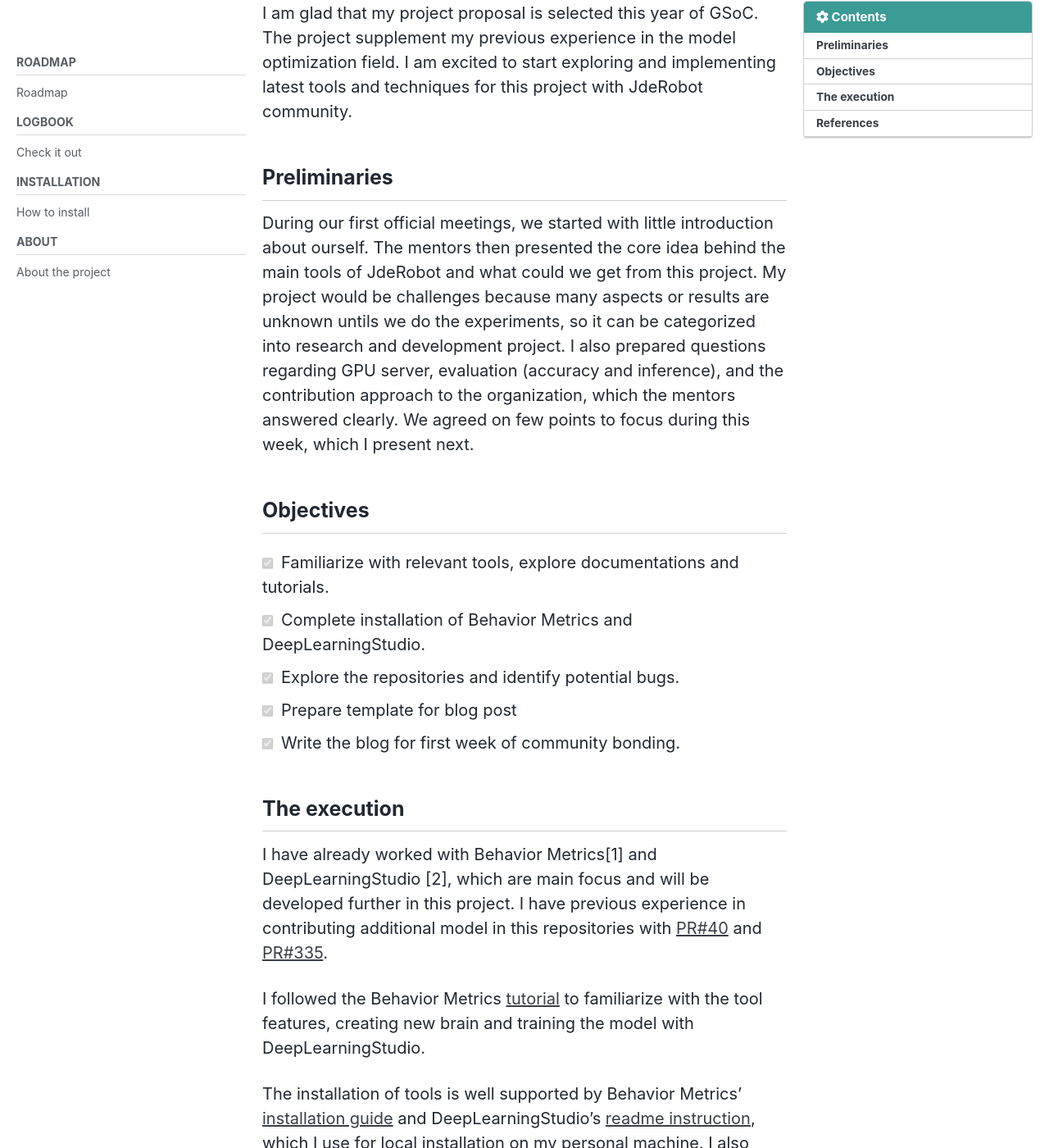
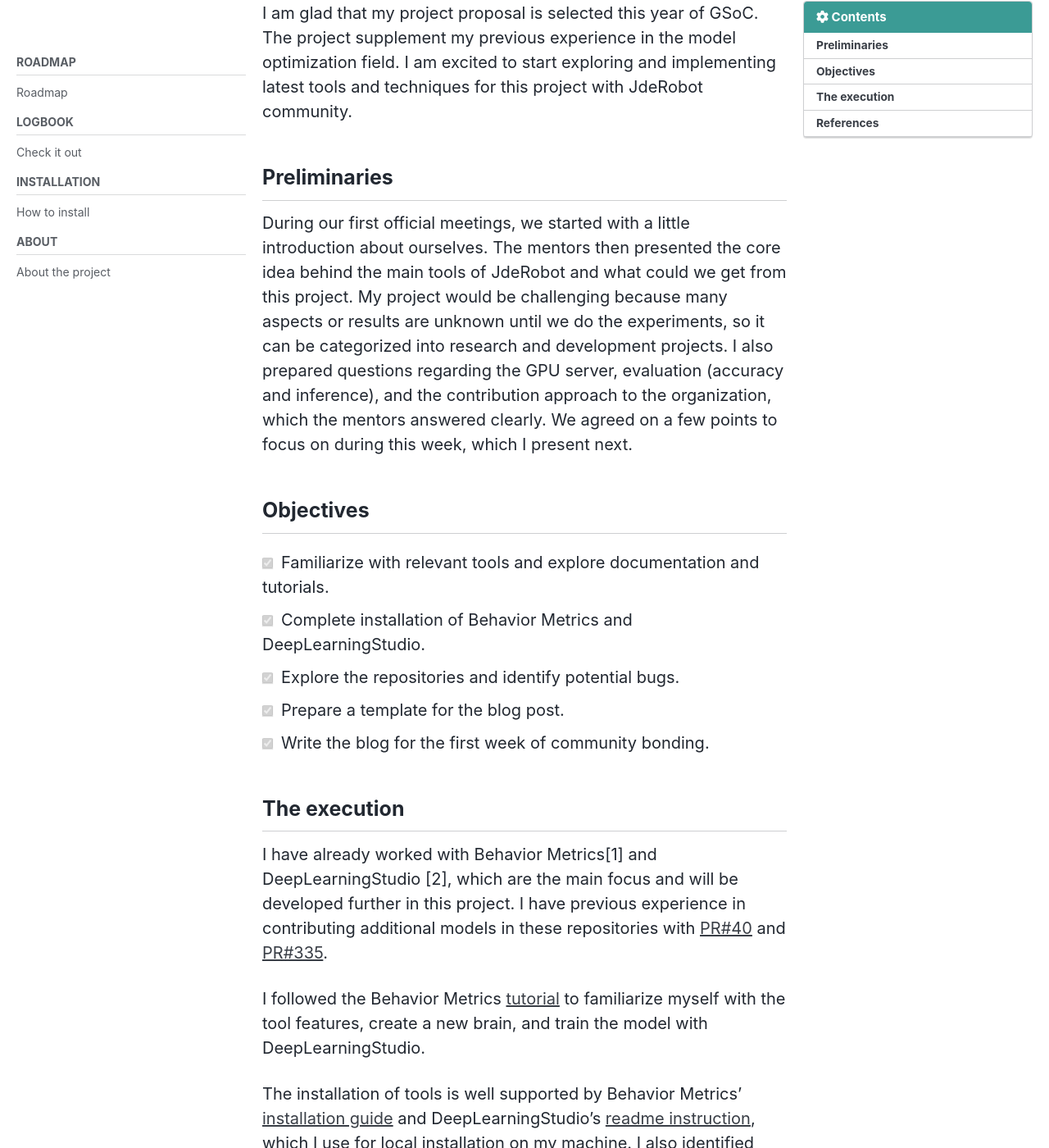
Before and after one commit to TheRoboticsClub/gsoc2022-Nikhil_Paliwal, a Jekyll site: the page built from docs/_posts/2022-05-30-Community-Bonding-Week-1.md, in a window 1280 px wide and 1400 px high, scrolled down 190 px. Shown: the whole window at 82% size. Built offline with Jekyll 4.4.1, drawn with Linux system fonts in a browser that asks for light colours; cached includes are drawn as plain includes; nearby versions of some CDN libraries; some of the changed text lies outside the part shown.

Commit message:
Improvement in writing

```diff
--- a/docs/_posts/2022-05-30-Community-Bonding-Week-1.md
+++ b/docs/_posts/2022-05-30-Community-Bonding-Week-1.md
@@ -25,26 +25,26 @@ I am glad that my project proposal is selected this year of GSoC. The project su
 
 ## Preliminaries
 
-During our first official meetings, we started with little introduction about ourself. The mentors then presented the core idea behind the main tools of JdeRobot and what could we get from this project. My project would be challenges because many aspects or results are unknown untils we do the experiments, so it can be categorized into research and development project. I also prepared questions regarding GPU server, evaluation (accuracy and inference), and the contribution approach to the organization, which the mentors answered clearly. We agreed on few points to focus during this week, which I present next.
+During our first official meetings, we started with a little introduction about ourselves. The mentors then presented the core idea behind the main tools of JdeRobot and what could we get from this project. My project would be challenging because many aspects or results are unknown until we do the experiments, so it can be categorized into research and development projects. I also prepared questions regarding the GPU server, evaluation (accuracy and inference), and the contribution approach to the organization, which the mentors answered clearly. We agreed on a few points to focus on during this week, which I present next.
 
 ## Objectives
 
-- [x] Familiarize with relevant tools, explore documentations and tutorials.
+- [x] Familiarize with relevant tools and explore documentation and tutorials.
 - [x] Complete installation of Behavior Metrics and DeepLearningStudio.
 - [x] Explore the repositories and identify potential bugs.
-- [x] Prepare template for blog post
-- [x] Write the blog for first week of community bonding.
+- [x] Prepare a template for the blog post.
+- [x] Write the blog for the first week of community bonding.
 
 
 ## The execution
 
-I have already worked with Behavior Metrics[1] and DeepLearningStudio [2], which are main focus and will be developed further in this project. I have previous experience in contributing additional model in this repositories with [PR#40](https://github.com/JdeRobot/DeepLearningStudio/pull/40) and [PR#335](https://github.com/JdeRobot/BehaviorMetrics/pull/335).
+I have already worked with Behavior Metrics[1] and DeepLearningStudio [2], which are the main focus and will be developed further in this project. I have previous experience in contributing additional models in these repositories with [PR#40](https://github.com/JdeRobot/DeepLearningStudio/pull/40) and [PR#335](https://github.com/JdeRobot/BehaviorMetrics/pull/335).
 
-I followed the Behavior Metrics [tutorial](https://jderobot.github.io/BehaviorMetrics/quick_start/tutorial) to familiarize with the tool features, creating new brain and training the model with DeepLearningStudio.
+I followed the Behavior Metrics [tutorial](https://jderobot.github.io/BehaviorMetrics/quick_start/tutorial) to familiarize myself with the tool features, create a new brain, and train the model with DeepLearningStudio.
 
-The installation of tools is well supported by Behavior Metrics' [installation guide](https://jderobot.github.io/BehaviorMetrics/install/) and DeepLearningStudio's [readme instruction](https://github.com/JdeRobot/DeepLearningStudio), which I use for local installation on my personal machine. I also identified potential bugs, which I will discuss in coming meeting.
+The installation of tools is well supported by Behavior Metrics' [installation guide](https://jderobot.github.io/BehaviorMetrics/install/) and DeepLearningStudio's [readme instruction](https://github.com/JdeRobot/DeepLearningStudio), which I use for local installation on my machine. I also identified potential bugs, which I will discuss in the next meeting.
 
-I adapted this blog [template](https://github.com/TheRoboticsClub/gsoc2021-Utkarsh_Mishra/tree/gh-pages), which compatible and suitable for GSoC project reporting. With this post I conclude my first week of GSoC's community bonding period.
+I adapted this blog [template](https://github.com/TheRoboticsClub/gsoc2021-Utkarsh_Mishra/tree/gh-pages), which is compatible and suitable for GSoC project reporting. With this post, I conclude my first week of GSoC's community bonding period.
 
 ## References
 
```
